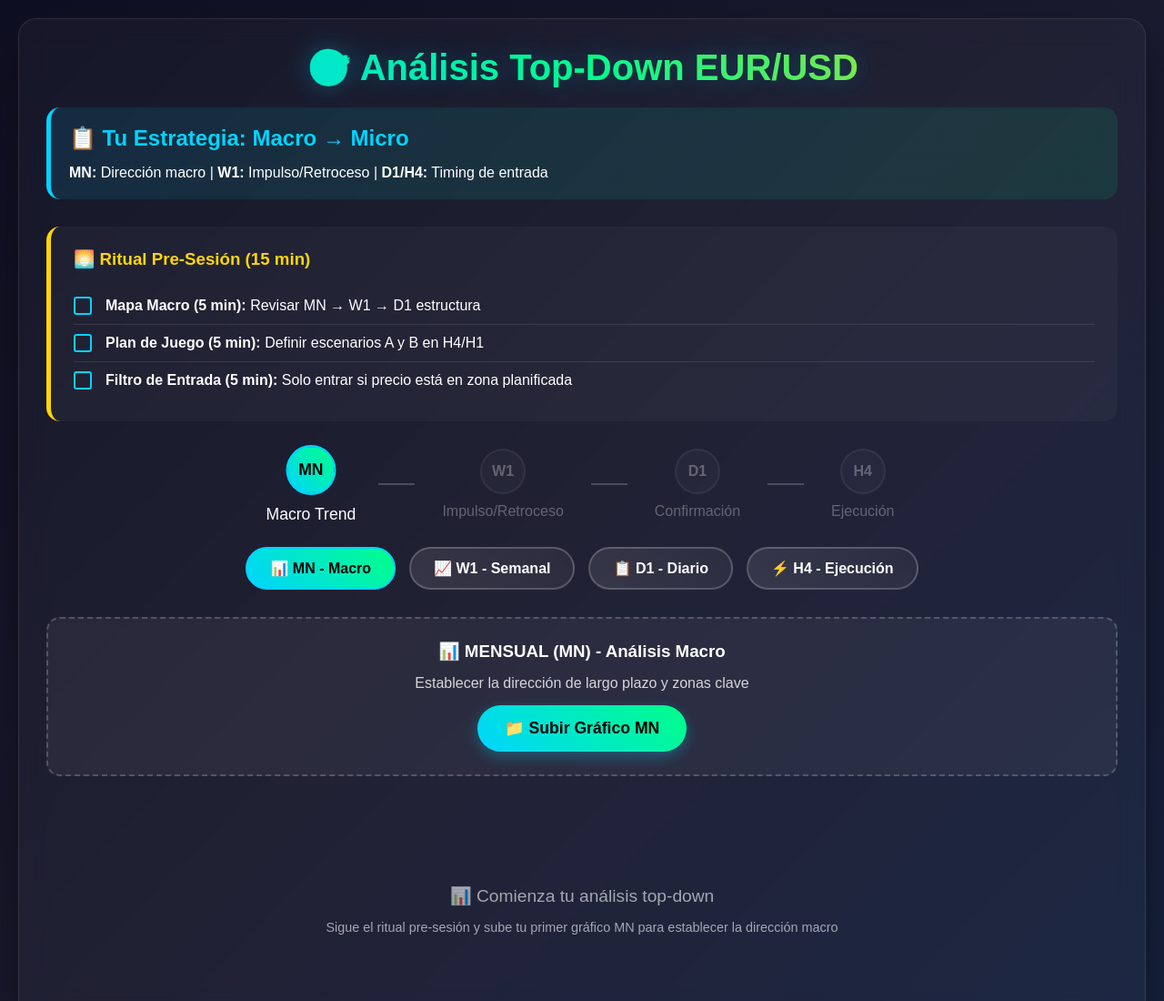
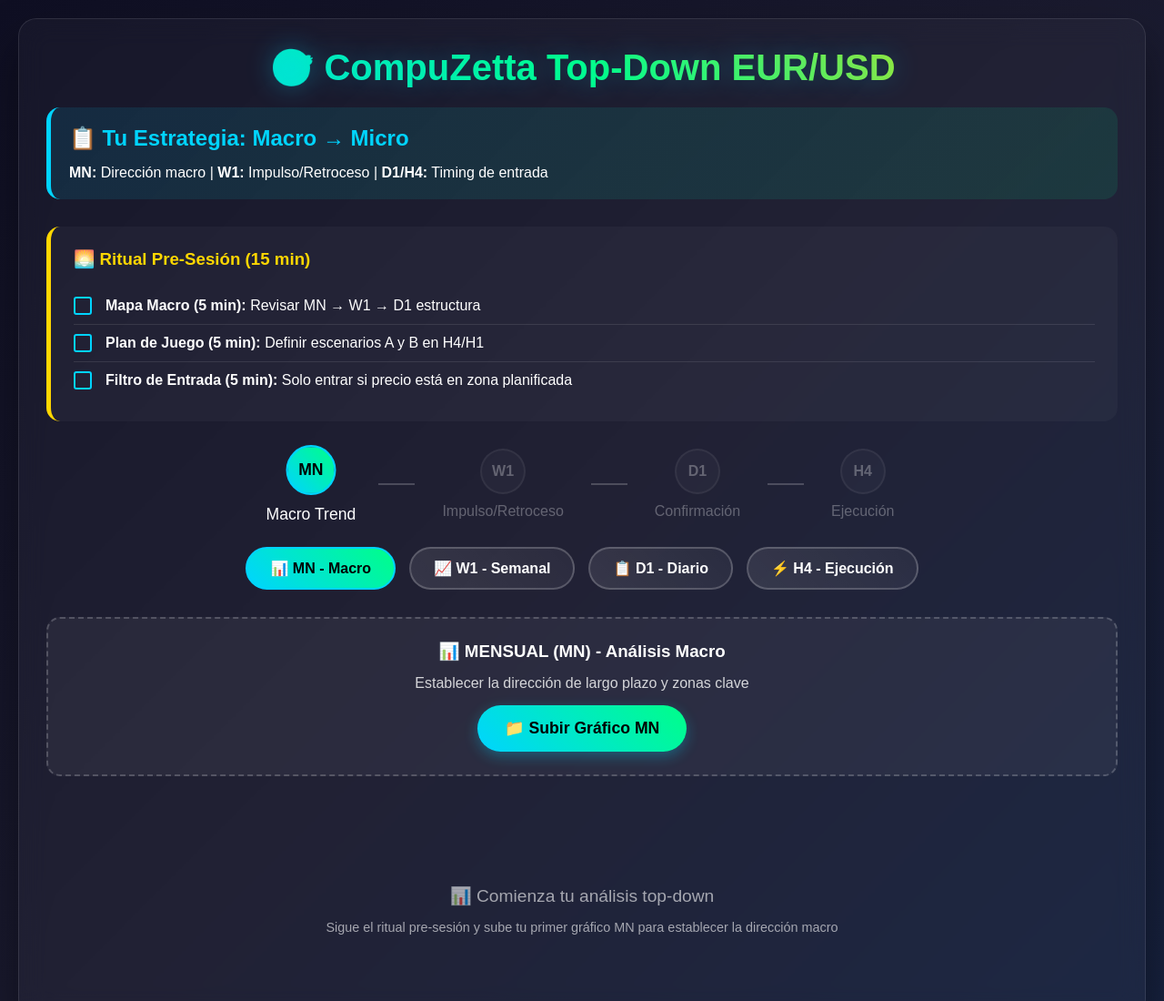
Before and after one commit to TraderFull/Journal, a plain HTML site: page autoanalisis.html in a window 1280 px wide. Shown: the top 1100 px of the page at 91% size. Drawn offline with Linux system fonts and the light colour scheme.

Commit message:
Update autoanalisis.html

```diff
--- a/autoanalisis.html
+++ b/autoanalisis.html
@@ -406,7 +406,7 @@
 </head>
 <body>
     <div class="container">
-        <h1>🎯 Análisis Top-Down EUR/USD</h1>
+        <h1>🎯 CompuZetta Top-Down EUR/USD</h1>
 
         <div class="strategy-header">
             <h2 style="color: #00d4ff; margin-bottom: 15px;">📋 Tu Estrategia: Macro → Micro</h2>
```
